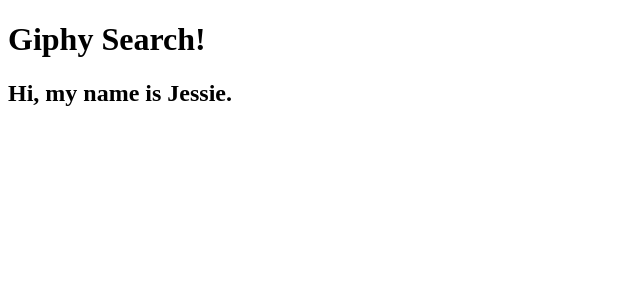
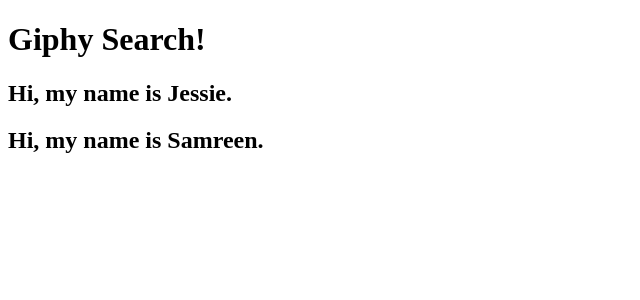
Before and after one commit to khansam0430/group-giphy-saga-project, a React (Create React App) app: page / in a window 1280 px wide. Shown: the top 300 px of the page, without its empty margins (0-640 px from the left). Built offline with nearby package versions, Linux system fonts and the light colour scheme.

Commit message:
added my name

```diff
--- a/src/components/App/App.js
+++ b/src/components/App/App.js
@@ -8,6 +8,7 @@
       <div>
         <h1>Giphy Search!</h1>
         <h2>Hi, my name is Jessie.</h2>
+        <h2>Hi, my name is Samreen.</h2>
       </div>
     );
   }
```
